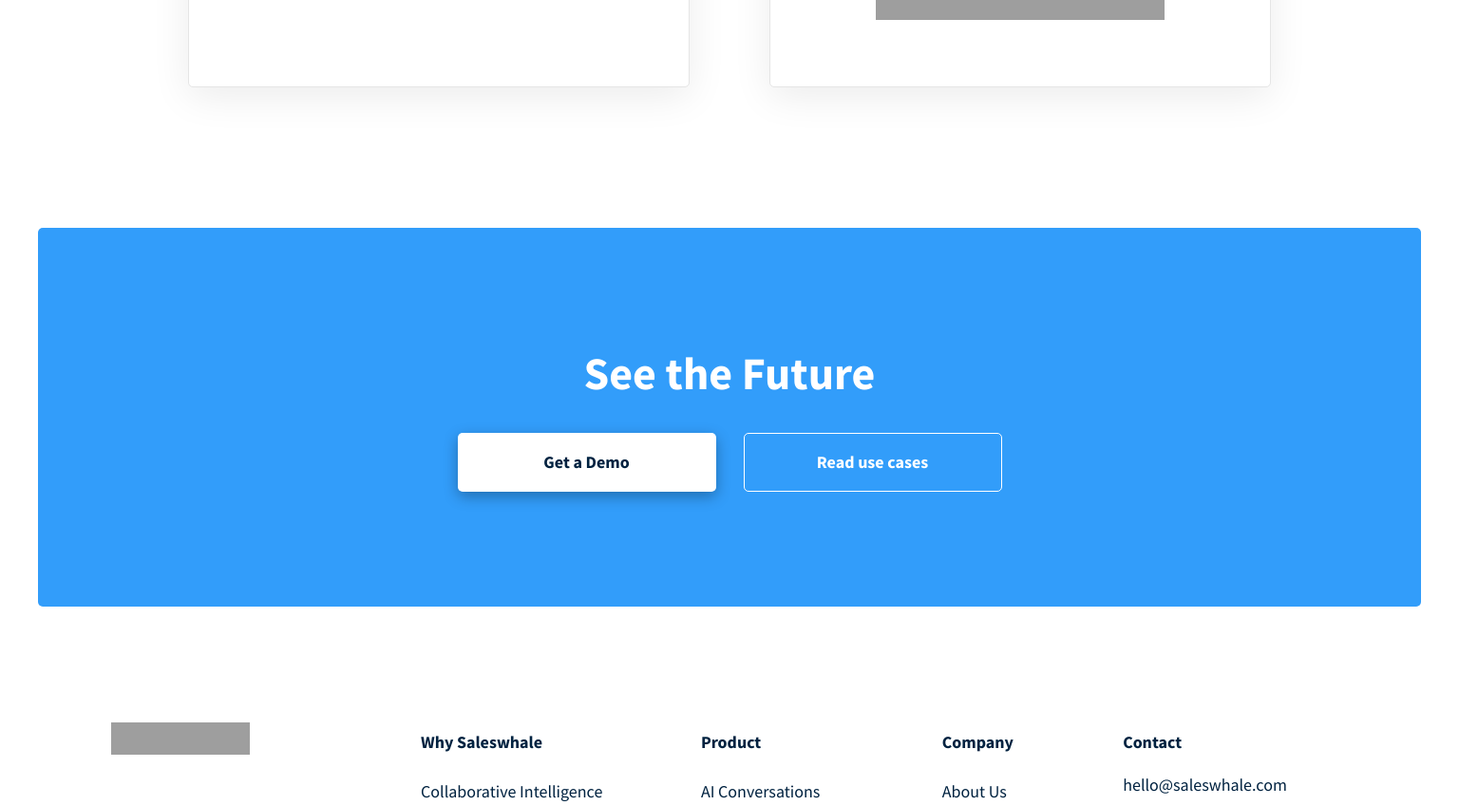
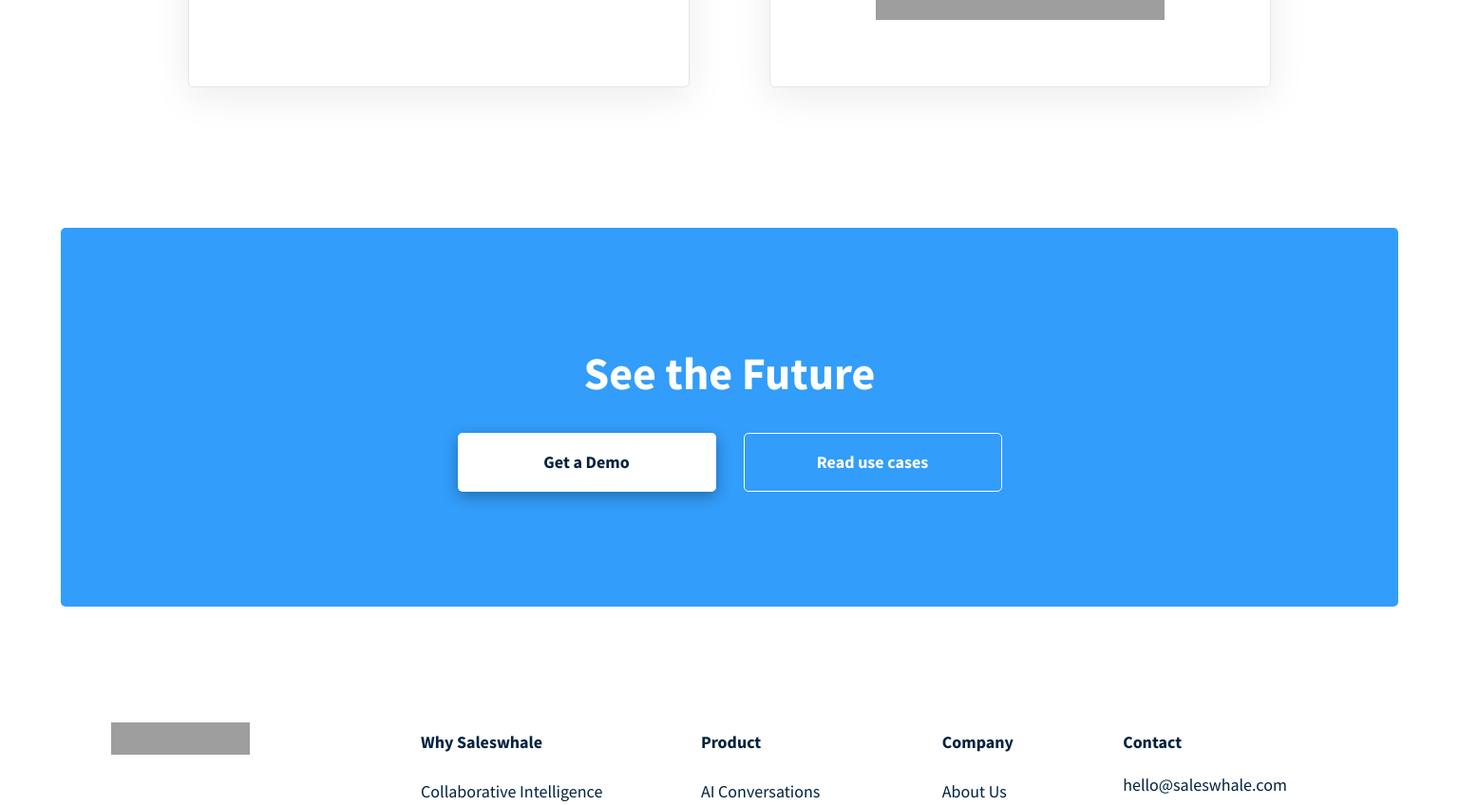
Before and after one commit to Sirenide/Saleswhale-WebTest, a PHP site: page / in a window 1536 px wide. Shown: the part 4329-5177 px from the top of the page at 95% size. Run offline with PHP 8.4, Linux system fonts and the light colour scheme; grey boxes are pictures that could not be loaded.

Commit message:
Reversed height/width for Future wrapper

```diff
--- a/css/desktop.css
+++ b/css/desktop.css
@@ -411,7 +411,7 @@
 
   .future {
     height: 469px;
-    padding: 64px 40px;
+    padding: 40px 64px;
   }
 
   .future-bgc {
```
